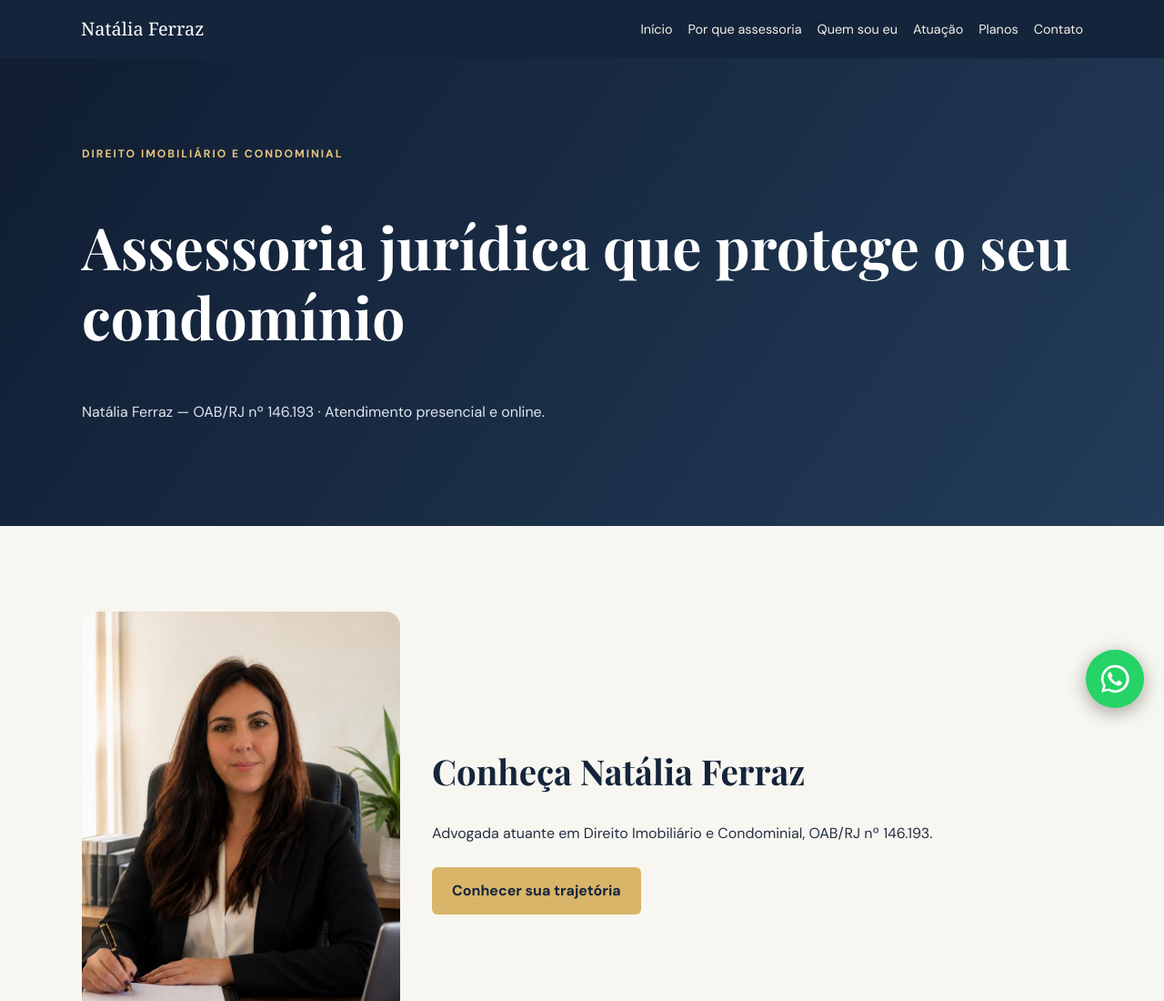
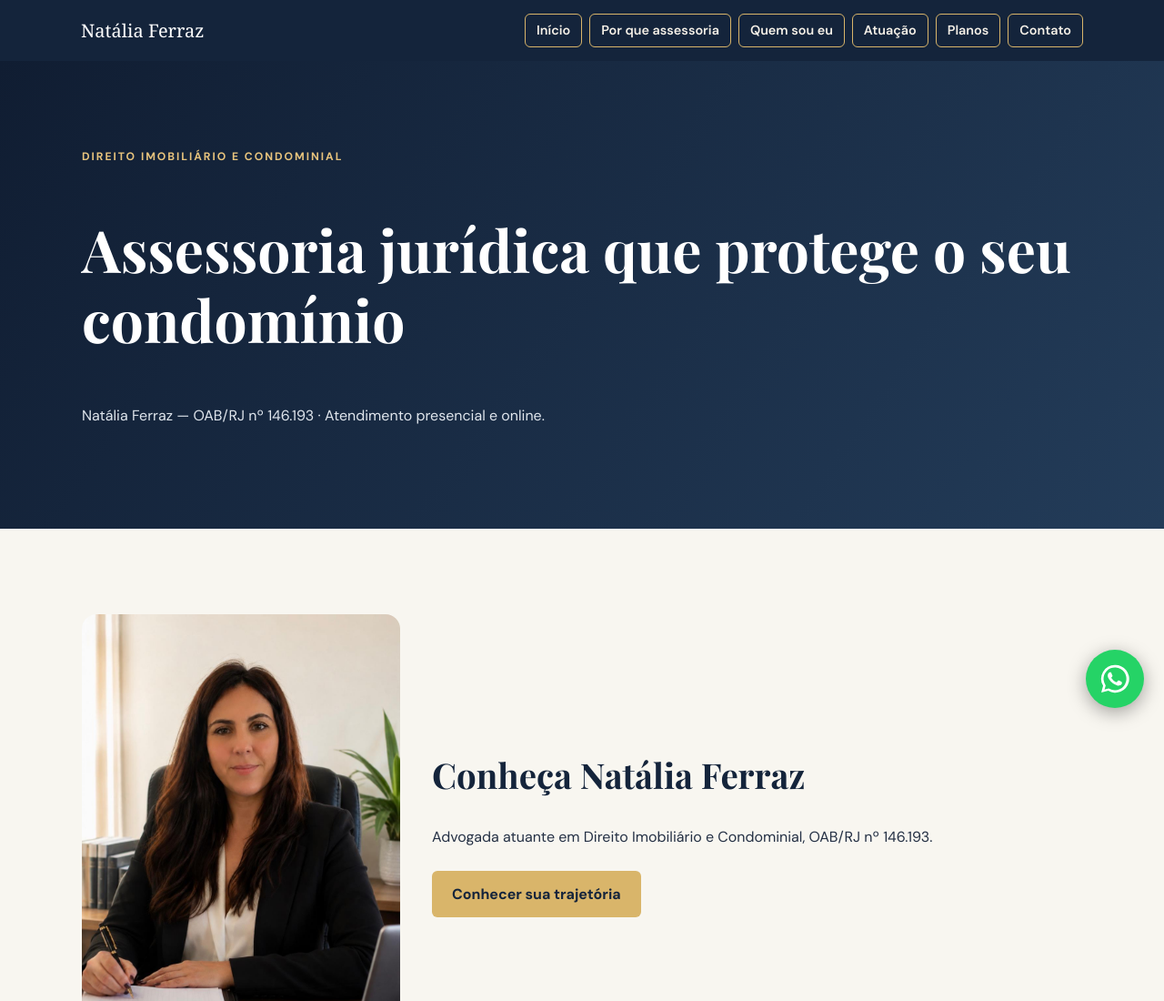
Before and after one commit to vaniceferraz/nataliaferraz, a plain HTML site: page index.html in a window 1280 px wide. Shown: the top 1100 px of the page at 91% size. Drawn offline with nearby package versions, Linux system fonts and the light colour scheme.

Commit message:
Add files via upload

```diff
--- a/style.css
+++ b/style.css
@@ -15,3 +15,10 @@
 
 /* Padronização do botão WhatsApp */
 .whatsapp-fixo{position:fixed!important;right:22px!important;bottom:22px!important;z-index:2147483000!important;display:flex!important;align-items:center!important;justify-content:center!important;width:64px!important;height:64px!important;min-width:64px!important;min-height:64px!important;box-sizing:border-box!important;padding:13px!important;border-radius:50%!important;background:#25D366!important;color:#fff!important;box-shadow:0 5px 20px rgba(0,0,0,.35)!important;visibility:visible!important;opacity:1!important;transform:none!important;text-decoration:none!important}.whatsapp-fixo svg{display:block!important;width:38px!important;height:38px!important;fill:#fff!important}.whatsapp-fixo .whatsapp-texto{display:none!important}.whatsapp-fixo:hover{background:#128C7E!important}@media(max-width:600px){.whatsapp-fixo{right:16px!important;bottom:16px!important;width:60px!important;height:60px!important;min-width:60px!important;min-height:60px!important}}
+
+/* Menu principal: botões individuais */
+header nav .links{gap:8px;align-items:center}
+header nav .links a{display:inline-flex;align-items:center;justify-content:center;padding:8px 12px;border:1px solid var(--gold);border-radius:6px;color:#f5f0e7;line-height:1.35;font-weight:600;transition:background .2s,color .2s}
+header nav .links a:hover,header nav .links a:focus-visible,header nav .links a[aria-current="page"]{background:var(--gold);color:var(--navy)}
+header nav .links a:focus-visible{outline:2px solid white;outline-offset:3px}
+@media(max-width:700px){header nav .links{gap:7px}header nav .links a{padding:8px 10px}}
```
